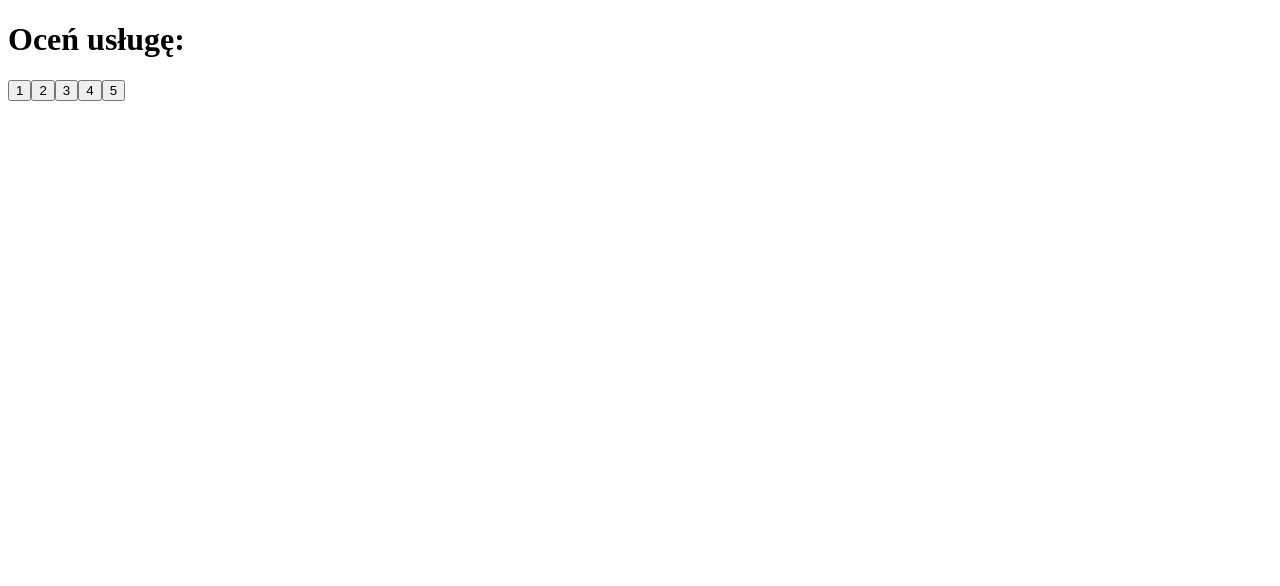
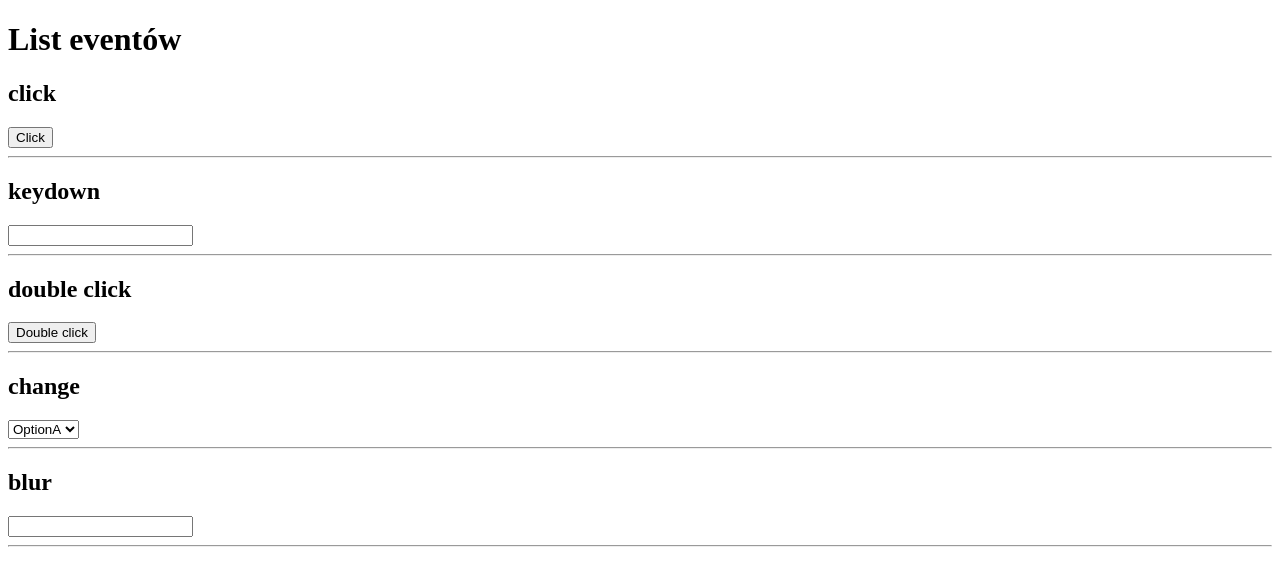
Before and after one commit to kacpi95/React-lesson, a React (Vite) app in the folder React-lesson/: page / in a window 1280 px wide. Shown: the top 586 px of the page. Built offline with nearby package versions, Linux system fonts and the light colour scheme.

Commit message:
Add task

```diff
--- a/React-lesson/src/App.jsx
+++ b/React-lesson/src/App.jsx
@@ -1,21 +1,34 @@
 function App() {
-  function handleClick(score) {
-    if (score == 5) {
-      alert('Bardzo dziękujemy :)');
-    } else if (score > 2) {
-      alert('Dziękujemy');
-    } else {
-      alert('Przykro nam');
-    }
-  }
   return (
     <>
-      <h1>Oceń usługę:</h1>
-      <button onClick={() => handleClick(1)}>1</button>
-      <button onClick={() => handleClick(2)}>2</button>
-      <button onClick={() => handleClick(3)}>3</button>
-      <button onClick={() => handleClick(4)}>4</button>
-      <button onClick={() => handleClick(5)}>5</button>
+      <h1>List eventów</h1>
+
+      <h2>click</h2>
+      <button onClick={() => alert('onClick')}>Click</button>
+      <hr />
+
+      <h2>keydown</h2>
+      {/* Dodaj obsługę wciśnięcia klawisza klawiatury i wyświetl alert */}
+      <input type='number' onKeyDown={() => alert('onKeyDown')} />
+      <hr />
+
+      <h2>double click</h2>
+      {/* Dodaj obsługę podwójnego kliknięcia i wyświetl alert */}
+      <button onDoubleClick={() => alert('doubleClick')}>Double click</button>
+      <hr />
+
+      <h2>change</h2>
+      {/* Dodaj obsługę zmiany wartości selecta i wyświetl alert */}
+      <select onChange={() => alert('change')}>
+        <option value='A'>OptionA</option>
+        <option value='B'>OptionB</option>
+      </select>
+      <hr />
+
+      <h2>blur</h2>
+      {/* Dodaj obsługę blura i wyświetl alert */}
+      <input onBlur={() => alert('blur')} />
+      <hr />
     </>
   );
 }
```
